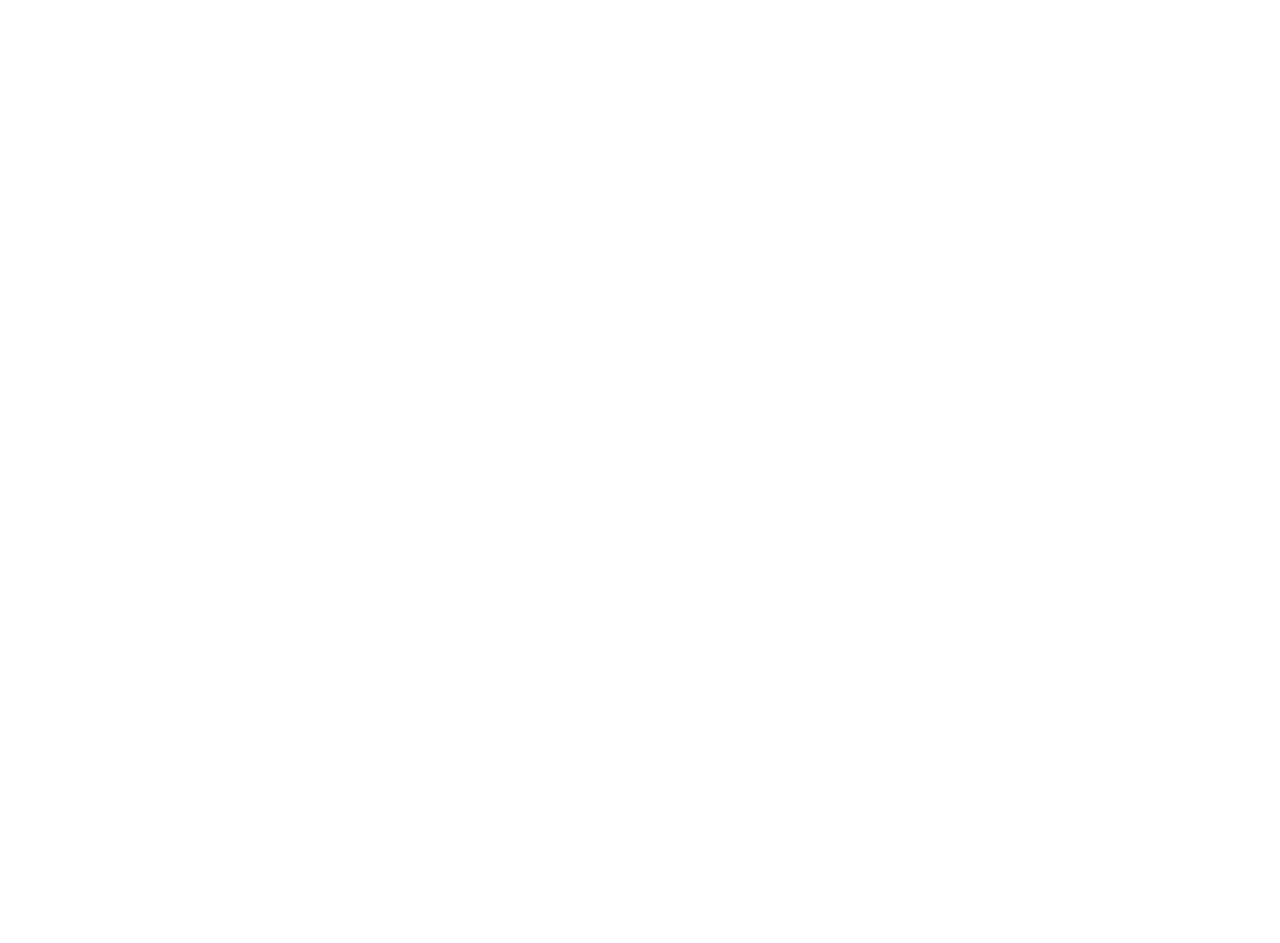
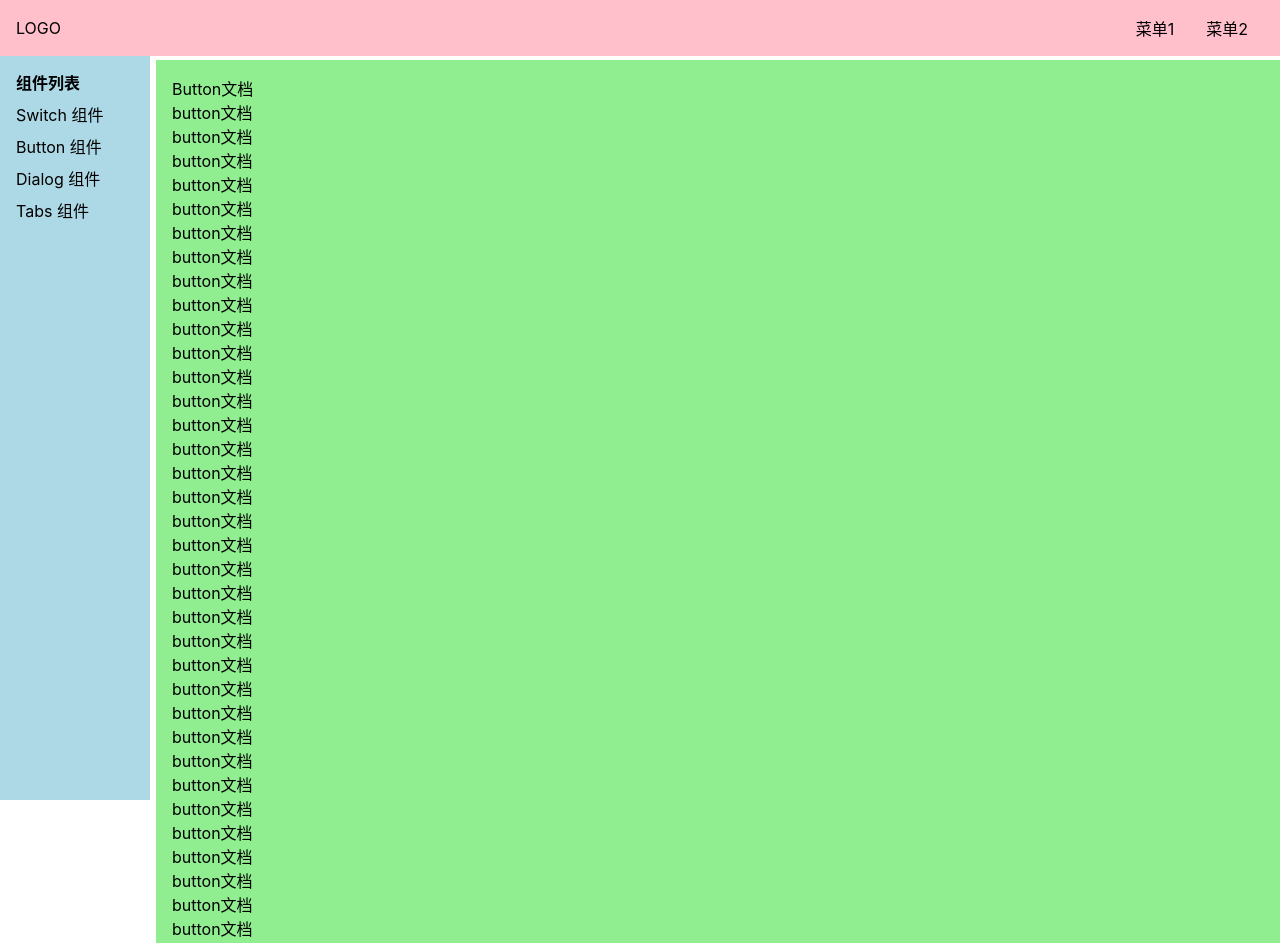
Before and after one commit to woniuxingguang/gulu, a Vue app: page /#/doc/button in a window 1280 px wide. Before the commit this address had no page. Shown: the top 943 px of the page. Before the commit the page ends 800 px from the top, so only its background shows below. Built offline with nearby package versions, Linux system fonts and the light colour scheme.

Commit message:
基本完成官网框架

```diff
--- /dev/null
+++ b/src/components/ButtonDemo.vue
@@ -0,0 +1,45 @@
+<template>
+<div>
+    Button文档
+    <p>button文档</p>
+    <p>button文档</p>
+    <p>button文档</p>
+    <p>button文档</p>
+    <p>button文档</p>
+    <p>button文档</p>
+    <p>button文档</p>
+    <p>button文档</p>
+    <p>button文档</p>
+    <p>button文档</p>
+    <p>button文档</p>
+    <p>button文档</p>
+    <p>button文档</p>
+    <p>button文档</p>
+    <p>button文档</p>
+    <p>button文档</p>
+    <p>button文档</p>
+    <p>button文档</p>
+    <p>button文档</p>
+    <p>button文档</p>
+    <p>button文档</p>
+    <p>button文档</p>
+    <p>button文档</p>
+    <p>button文档</p>
+    <p>button文档</p>
+    <p>button文档</p>
+    <p>button文档</p>
+    <p>button文档</p>
+    <p>button文档</p>
+    <p>button文档</p>
+    <p>button文档</p>
+    <p>button文档</p>
+    <p>button文档</p>
+    <p>button文档</p>
+    <p>button文档</p>
+    <p>button文档</p>
+    <p>button文档</p>
+    <p>button文档</p>
+    <p>button文档</p>
+    <p>button文档</p>
+</div>
+</template>
--- /dev/null
+++ b/src/components/DialogDemo.vue
@@ -0,0 +1,45 @@
+<template>
+<div>
+    Dialog的文档
+    <p>dialog文档</p>
+    <p>dialog文档</p>
+    <p>dialog文档</p>
+    <p>dialog文档</p>
+    <p>dialog文档</p>
+    <p>dialog文档</p>
+    <p>dialog文档</p>
+    <p>dialog文档</p>
+    <p>dialog文档</p>
+    <p>dialog文档</p>
+    <p>dialog文档</p>
+    <p>dialog文档</p>
+    <p>dialog文档</p>
+    <p>dialog文档</p>
+    <p>dialog文档</p>
+    <p>dialog文档</p>
+    <p>dialog文档</p>
+    <p>dialog文档</p>
+    <p>dialog文档</p>
+    <p>dialog文档</p>
+    <p>dialog文档</p>
+    <p>dialog文档</p>
+    <p>dialog文档</p>
+    <p>dialog文档</p>
+    <p>dialog文档</p>
+    <p>dialog文档</p>
+    <p>dialog文档</p>
+    <p>dialog文档</p>
+    <p>dialog文档</p>
+    <p>dialog文档</p>
+    <p>dialog文档</p>
+    <p>dialog文档</p>
+    <p>dialog文档</p>
+    <p>dialog文档</p>
+    <p>dialog文档</p>
+    <p>dialog文档</p>
+    <p>dialog文档</p>
+    <p>dialog文档</p>
+    <p>dialog文档</p>
+    <p>dialog文档</p>
+</div>
+</template>
--- /dev/null
+++ b/src/components/DocDemo.vue
@@ -0,0 +1,5 @@
+<template>
+<div>
+    Doc 默认页面
+</div>
+</template>
--- /dev/null
+++ b/src/components/TabsDemo.vue
@@ -0,0 +1,45 @@
+<template>
+<div>
+    Tabs的文档
+    <p>tabs文档</p>
+    <p>tabs文档</p>
+    <p>tabs文档</p>
+    <p>tabs文档</p>
+    <p>tabs文档</p>
+    <p>tabs文档</p>
+    <p>tabs文档</p>
+    <p>tabs文档</p>
+    <p>tabs文档</p>
+    <p>tabs文档</p>
+    <p>tabs文档</p>
+    <p>tabs文档</p>
+    <p>tabs文档</p>
+    <p>tabs文档</p>
+    <p>tabs文档</p>
+    <p>tabs文档</p>
+    <p>tabs文档</p>
+    <p>tabs文档</p>
+    <p>tabs文档</p>
+    <p>tabs文档</p>
+    <p>tabs文档</p>
+    <p>tabs文档</p>
+    <p>tabs文档</p>
+    <p>tabs文档</p>
+    <p>tabs文档</p>
+    <p>tabs文档</p>
+    <p>tabs文档</p>
+    <p>tabs文档</p>
+    <p>tabs文档</p>
+    <p>tabs文档</p>
+    <p>tabs文档</p>
+    <p>tabs文档</p>
+    <p>tabs文档</p>
+    <p>tabs文档</p>
+    <p>tabs文档</p>
+    <p>tabs文档</p>
+    <p>tabs文档</p>
+    <p>tabs文档</p>
+    <p>tabs文档</p>
+    <p>tabs文档</p>
+</div>
+</template>
```
Also changed, not shown: src/router.ts (+9 -1 lines).
